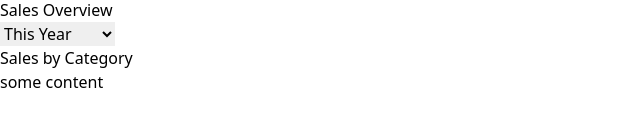
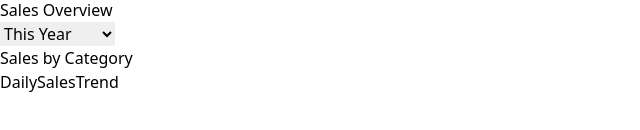
Before and after one commit to MirosBL45/dashboard, a React (Vite) app: page /sales in a window 1280 px wide. Shown: the part 636-766 px from the top of the page, without its empty margins (0-640 px from the left). Built offline with nearby package versions, Linux system fonts and the light colour scheme.

Commit message:
started DailySalesTrend

```diff
--- /dev/null
+++ b/src/components/sales/DailySalesTrend.jsx
@@ -0,0 +1,3 @@
+export default function DailySalesTrend() {
+  return <div>DailySalesTrend</div>;
+}
--- a/src/components/sales/w-allSales.jsx
+++ b/src/components/sales/w-allSales.jsx
@@ -1,4 +1,5 @@
 import SalesOverviewChart from './SalesOverviewChart';
 import SalesByCategoryChart from './SalesByCategoryChart';
+import DailySalesTrend from './DailySalesTrend';
 
-export { SalesOverviewChart, SalesByCategoryChart };
+export { SalesOverviewChart, SalesByCategoryChart, DailySalesTrend };
--- a/src/pages/SalesPage.jsx
+++ b/src/pages/SalesPage.jsx
@@ -7,6 +7,7 @@ import {
 import {
   SalesOverviewChart,
   SalesByCategoryChart,
+  DailySalesTrend,
 } from '../components/sales/w-allSales';
 
 export default function SalesPage() {
@@ -32,7 +33,7 @@ export default function SalesPage() {
           <SalesOverviewChart />
           <BottomPageWrapper>
             <SalesByCategoryChart />
-            <div>some content</div>
+            <DailySalesTrend />
           </BottomPageWrapper>
         </>
       }
```
